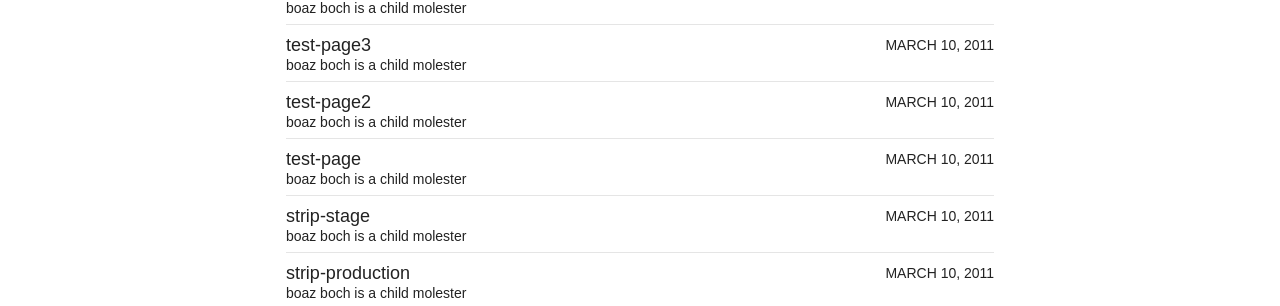
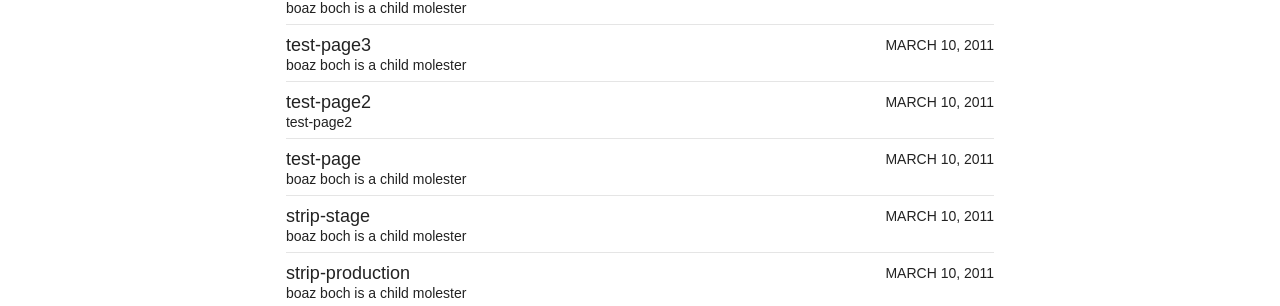
Before and after one commit to galdil/galdil.github.io, a Jekyll site: the page built from articles/index.md, in a window 1280 px wide. Shown: the part 1124-1430 px from the top of the page. Built offline with Jekyll 4.4.1, drawn with Linux system fonts in a browser that asks for light colours; nearby versions of some CDN libraries.

Commit message:
Update 2011-03-10-test-page2.md

```diff
--- a/_posts/articles/2011-03-10-test-page2.md
+++ b/_posts/articles/2011-03-10-test-page2.md
@@ -1,7 +1,7 @@
 ---
 layout: post
 title: "test-page2"
-excerpt: "boaz boch is a child molester"
+excerpt: "test-page2"
 modified: 2017-09-26
 categories: articles
 tags: [readability]
```
